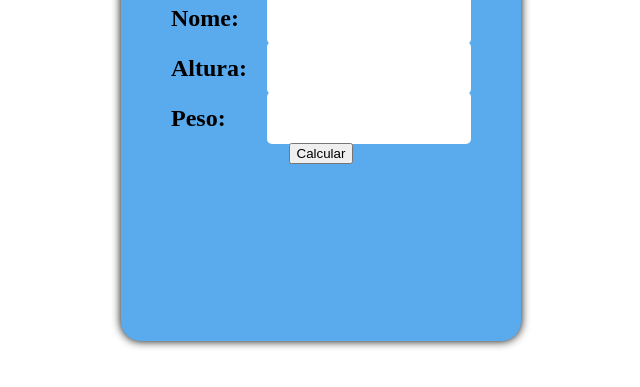
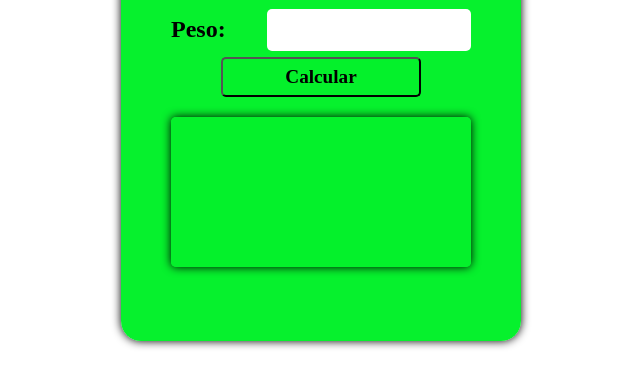
Before and after one commit to AdrianaRoza/calcular-imc, a plain HTML site: page index.html in a window 1280 px wide. Shown: the part 367-754 px from the top of the page, without its empty margins (327-967 px from the left). Drawn offline with Linux system fonts and the light colour scheme.

Commit message:
styling the html content

```diff
--- a/styles.css
+++ b/styles.css
@@ -9,7 +9,7 @@ main {
 .container {
   display: flex;
   flex-direction: column;
-  background-color: rgb(90, 171, 237);
+  background-color: #05f12cfd;
   width: 400px;
   height: 600px;
   align-items: center;
@@ -23,7 +23,7 @@ main {
   justify-content: center;
   align-items: center;
   width: 100%;
-  height: 50px;
+  height: 54px;
   font: bold 2.0rem serif;
   border-bottom: solid 5px black;
   margin-bottom: 20px;
@@ -32,14 +32,14 @@ main {
 .input {
   display: flex;
   width: 300px;
-  height: 50px;
+  height: 54px;
   justify-content: space-between;
   align-items: center;
 }
 
 .input input {
   width: 200px;
-  height: 50px;
+  height: 40px;
   border-radius: 5px;
   border: none;
   outline: 0;
@@ -50,3 +50,30 @@ main {
 .input label {
   font: bold 1.5rem serif;
 }
+
+button {
+  width: 200px;
+  height: 40px;
+  font: bold 1.2rem serif;
+  color: #000;
+  background: #05f12cfd;;
+  outline: none;
+  border-radius: 5px;
+  cursor: pointer;
+}
+
+.result {
+  display: flex;
+  margin-top: 20px;
+  align-items: center;
+  width: 300px;
+  height: 150px;
+  border-radius: 5px;
+  font: italic 1.5rem serif;
+  box-shadow: 0px 0px 10px black;
+  background: #05f12cfd;
+  color: rgba#05f12cfd;
+  padding:20px;
+  box-sizing: border-box;
+  user-select: none;
+}
```
